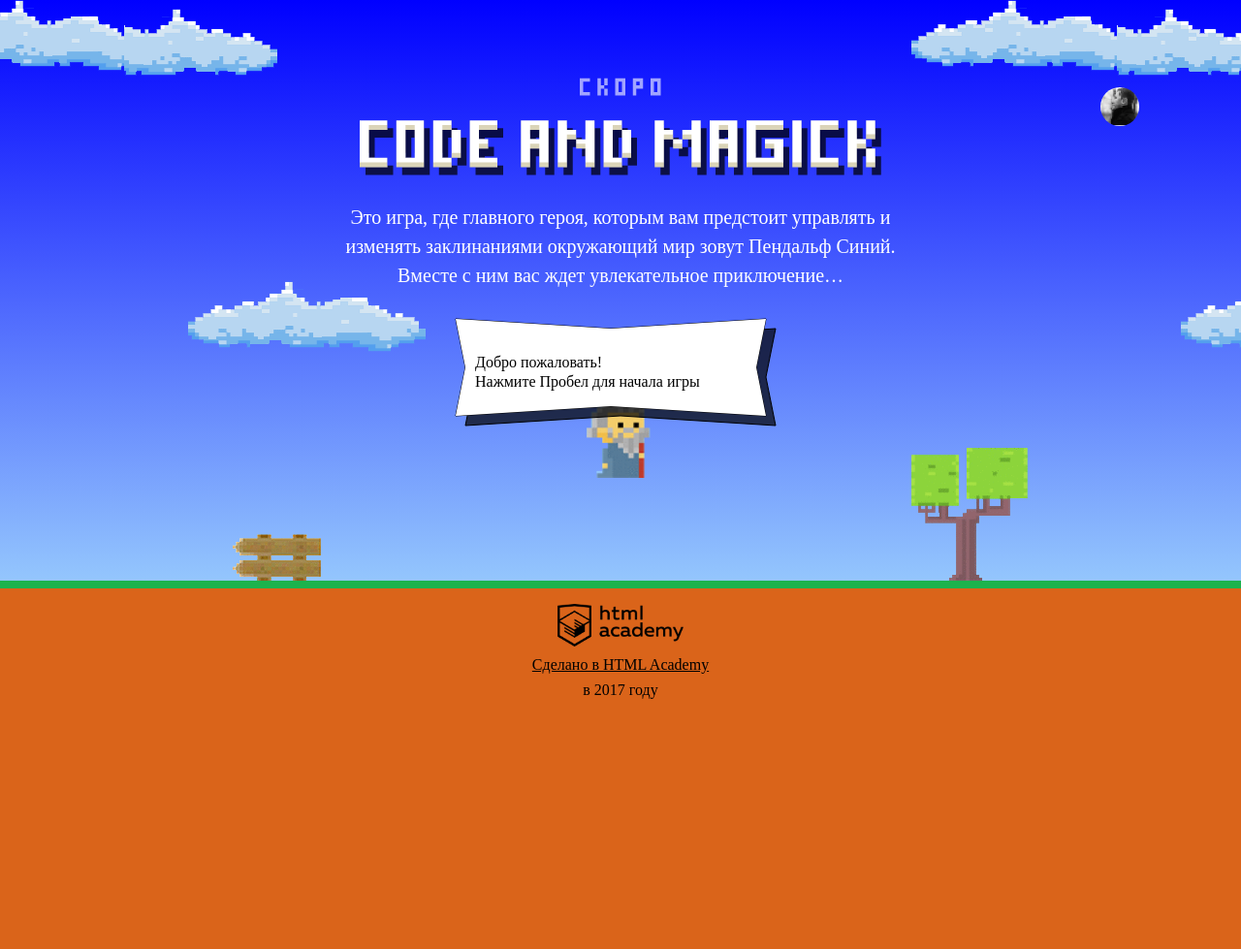
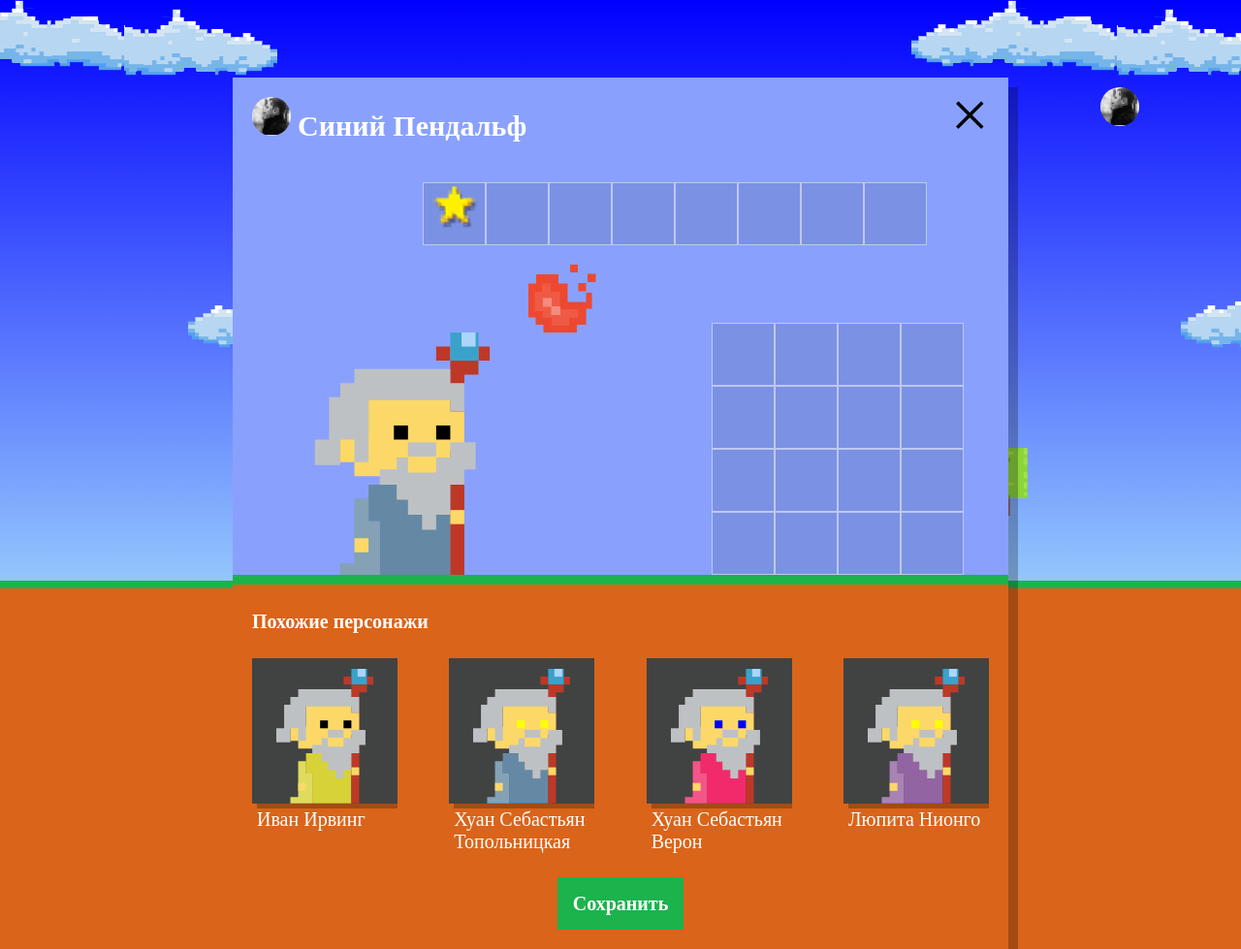
Before and after one commit to Tickeroll/938863-code-and-magick-17, a website: page index.html in a window 1280 px wide. Shown: the whole page at 97% size. Before the commit the page ends 800 px from the top, so only its background shows below. Drawn offline with Linux system fonts and the light colour scheme; a web font is replaced by a local one.

Commit message:
задание 3

```diff
--- a/index.html
+++ b/index.html
@@ -198,6 +198,7 @@
     return height / 3;
   }
 </script>
+<script src="js/setup.js"></script>
 <script src="js/stat.js"></script>
 <script src="js/game.js"></script>
 
--- a/js/setup.js
+++ b/js/setup.js
@@ -0,0 +1,38 @@
+var wizard_firstnames = ['Иван', 'Хуан Себастьян', 'Мария', 'Кристоф', 'Виктор', 'Юлия', 'Люпита', 'Вашингтон'];
+var wizard_surnames = ['да Марья', 'Верон', 'Мирабелла', 'Вальц', 'Онопко', 'Топольницкая', 'Нионго', 'Ирвинг'];
+var coatColor = ['rgb(101, 137, 164)', 'rgb(241, 43, 107)', 'rgb(146, 100, 161)', 'rgb(56, 159, 117)', 'rgb(215, 210, 55)', 'rgb(0, 0, 0)'];
+var eyesColor = ['rgb(0, 0, 0)', 'rgb(255, 0, 0)', 'rgb(0, 0, 255)', 'rgb(255, 255, 0)', 'rgb(0, 255, 0)'];
+var CLASS_HIDDEN = 'hidden';
+var WIZARD_NUMBERS = 4;
+
+function getRandomInt(min, max) {
+  min = Math.ceil(min);
+  max = Math.floor(max);
+  return Math.floor(Math.random() * (max - min)) + min;
+}
+
+document.getElementsByClassName('setup')[0].classList.remove(CLASS_HIDDEN);
+var wizardParty = [];
+for (var i = 0; i < WIZARD_NUMBERS; i++) {
+  wizardParty.push({
+    name: wizard_firstnames[getRandomInt(0, wizard_firstnames.length)] + ' '
+      + wizard_surnames[getRandomInt(0, wizard_surnames.length)],
+    coatColor: coatColor[getRandomInt(0, coatColor.length)],
+    eyesColor: eyesColor[getRandomInt(0, eyesColor.length)]
+  });
+}
+
+var template = document.getElementById('similar-wizard-template');
+var setupListElement = document.getElementsByClassName('setup-similar-list')[0];
+for (var i = 0; i < WIZARD_NUMBERS; i++) {
+  var node = document.importNode(template.content, true);
+
+  node.querySelectorAll('.setup-similar-label')[0].textContent = wizardParty[i].name;
+
+  node.querySelectorAll('.wizard-coat')[0].style.fill = wizardParty[i].coatColor;
+  node.querySelectorAll('.wizard-eyes')[0].style.fill = wizardParty[i].eyesColor;
+
+  setupListElement.appendChild(node);
+}
+
+document.getElementsByClassName('setup-similar')[0].classList.remove(CLASS_HIDDEN);
```
